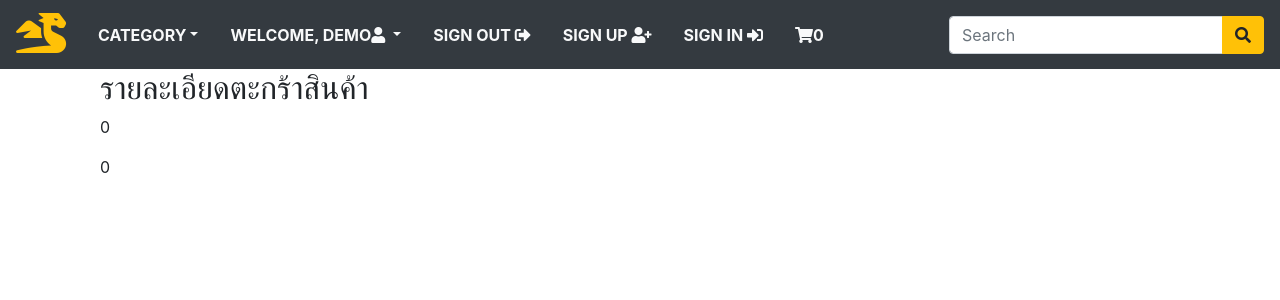
After one commit to Anuphongkrystal/ecommerce-django, a Django app: page /cartdetail in a window 1280 px wide. The commit adds this page. Shown: the top 300 px of the page. Run offline with Django 3.2, Linux system fonts and the light colour scheme; tables that the repository leaves empty hold one stand-in row (values such as "Sample post"); some libraries are stand-ins or nearby versions.

Commit message:
def cartdetail():

```diff
--- a/ecommerce/ecommerce/urls.py
+++ b/ecommerce/ecommerce/urls.py
@@ -25,7 +25,8 @@ urlpatterns = [
     path('',views.index,name="home"),
     path('category/<slug:category_slug>',views.index,name="product_by_category"),
     path('product/<slug:category_slug>/<slug:product_slug>',views.productPage,name="productDetail"),
-
+    path('cart/add/<int:product_id>',views.addCart,name="addCart"),
+    path('cartdetail',views.cartdetail),
 ]
 
 if settings.DEBUG :
--- a/ecommerce/store/admin.py
+++ b/ecommerce/store/admin.py
@@ -1,5 +1,7 @@
 from django.contrib import admin
-from store.models  import Category,Product
+from store.models  import Category,Product,Cart,CartItem
 
 admin.site.register(Category)
 admin.site.register(Product)
+admin.site.register(Cart)
+admin.site.register(CartItem)
--- a/ecommerce/store/models.py
+++ b/ecommerce/store/models.py
@@ -49,6 +49,8 @@ class Cart(models.Model):#ตะกร้าสินค้า
     class Meta:
         db_table = 'cart'
         ordering = ('date_added',)
+        verbose_name = 'ตะกร้าสินค้า'
+        verbose_name_plural = "ข้อมูลตะกร้าสินค้า"
 
 class CartItem(models.Model): #รายการสินค้าที่อยู่ในตะกร้า
     product = models.ForeignKey(Product,on_delete=models.CASCADE)
@@ -58,9 +60,12 @@ class CartItem(models.Model): #รายการสินค้าที่อ
 
     class Meta:
         db_table = 'cartItem'
+        verbose_name = 'รายการสินค้า'
+        verbose_name_plural = "ข้อมูลรายการสินค้าในตะกร้า"
 
     def sub_total(self):
         return self.product.price * self.quantity
 
+    #แปลง object to string
     def __str__(self):
-        return self.cart
+        return self.product.name
--- /dev/null
+++ b/ecommerce/store/templates/cartdetail.html
@@ -0,0 +1,11 @@
+{% extends 'layouts.html' %}
+{% load humanize %}
+{% block content %}
+  <div class="container">
+
+  <h2>รายละเอียดตะกร้าสินค้า</h2>
+
+  <p>{{total|intcomma}}</p>
+  <p>{{counter}}</p>
+  </div>
+{% endblock%}
--- a/ecommerce/store/templates/index.html
+++ b/ecommerce/store/templates/index.html
@@ -19,7 +19,7 @@
               {% if product.stock <= 0 %}
                     <h5 class="text-danger">สินค้าหมด</h5>
               {% else %}
-                  <a href="#" class="btn btn-primary">เพิ่มลงตะกร้า</a>
+                  <a href="{% url 'addCart' product.id  %}" class="btn btn-primary">เพิ่มลงตะกร้า</a>
               {% endif %}
             </div>
           </div>
--- a/ecommerce/store/templates/navbar.html
+++ b/ecommerce/store/templates/navbar.html
@@ -37,7 +37,7 @@
         </a>
       </li>
     <li class="nav-item">
-      <a class="nav-link text-light text-uppercase font-weight-bold px-3" href="">
+      <a class="nav-link text-light text-uppercase font-weight-bold px-3" href="cartdetail">
         <i class="fas fa-shopping-cart"></i>0
     </a>
   </li>
--- a/ecommerce/store/views.py
+++ b/ecommerce/store/views.py
@@ -1,4 +1,4 @@
-from django.shortcuts import render,get_object_or_404
+from django.shortcuts import render,get_object_or_404,redirect
 from store.models import Category,Product,Cart,CartItem
 
 def index(request,category_slug=None):
@@ -32,9 +32,45 @@ def addCart(request,product_id):
     product = Product.objects.get(id=product_id)
     #สร้างตะกร้าสินค้า
     try:
-        #ในกรณีที่สร้าตะกร้าสินค้ามาแล้ว
-        cart = Cart.objects.get(cart_id=_cart_id(request)) #เอาcolumn cart_id ไปเช็คกับฟังก์ชั่น def _cart_id():
+        #ในกรณีที่สร้างตะกร้าสินค้ามาแล้ว
+        cart = Cart.objects.get(cart_id=_cart_id(request))
     except Cart.DoesNotExist:
         #ถ้าตะกร้าสินค้ายังไม่ได้สร้าง ก็สร้างขึ้น
         cart = Cart.objects.create(cart_id=_cart_id(request))
         cart.save()
+
+    try:
+        #ซื้อสินค้าซ้ำกัน
+        cart_item = CartItem.objects.get(product=product,cart=cart)
+
+        #check ถ้าสินค้าที่ ซื้อน้อยกว่าในสต็อค
+        if cart_item.quantity < cart_item.product.stock:
+             #ให้เพิ่มทีล่ะหนึ่งตัว
+            cart_item.quantity += 1
+            #อัพเดตค่า
+            cart_item.save()
+    except CartItem.DoesNotExist: #check ว่าตัว object CartItem ยังไม่เคยถูกสร้างขึ้นมาเลย
+        #ซื้อครั้งแรก
+        #และมีการบันทึกลงฐานข้อมูล
+        cart_item = CartItem.objects.create(
+            product = product,
+            cart = cart,
+            quantity = 1,
+        )
+        cart_item.save()
+    return redirect('/')
+
+def cartdetail(request):
+    total = 0
+    counter = 0
+    cart_items = None
+    try:
+        cart = Cart.objects.get(cart_id=_cart_id(request)) #ดึงตะกร้า
+        cart_items = CartItem.objects.filter(cart=cart,active=True) #ดึงข้อมูลสินค้าในตะกร้า
+        for item in cart_items:
+            total += (item.product.price*item.quantity) #ราคาสินค้า * จำนวน
+            counter += item.quantity
+    except Exception as e:
+        pass
+    return render(request,'cartdetail.html',
+    dict(cart_items=cart_items,total=total,counter=counter))
```
